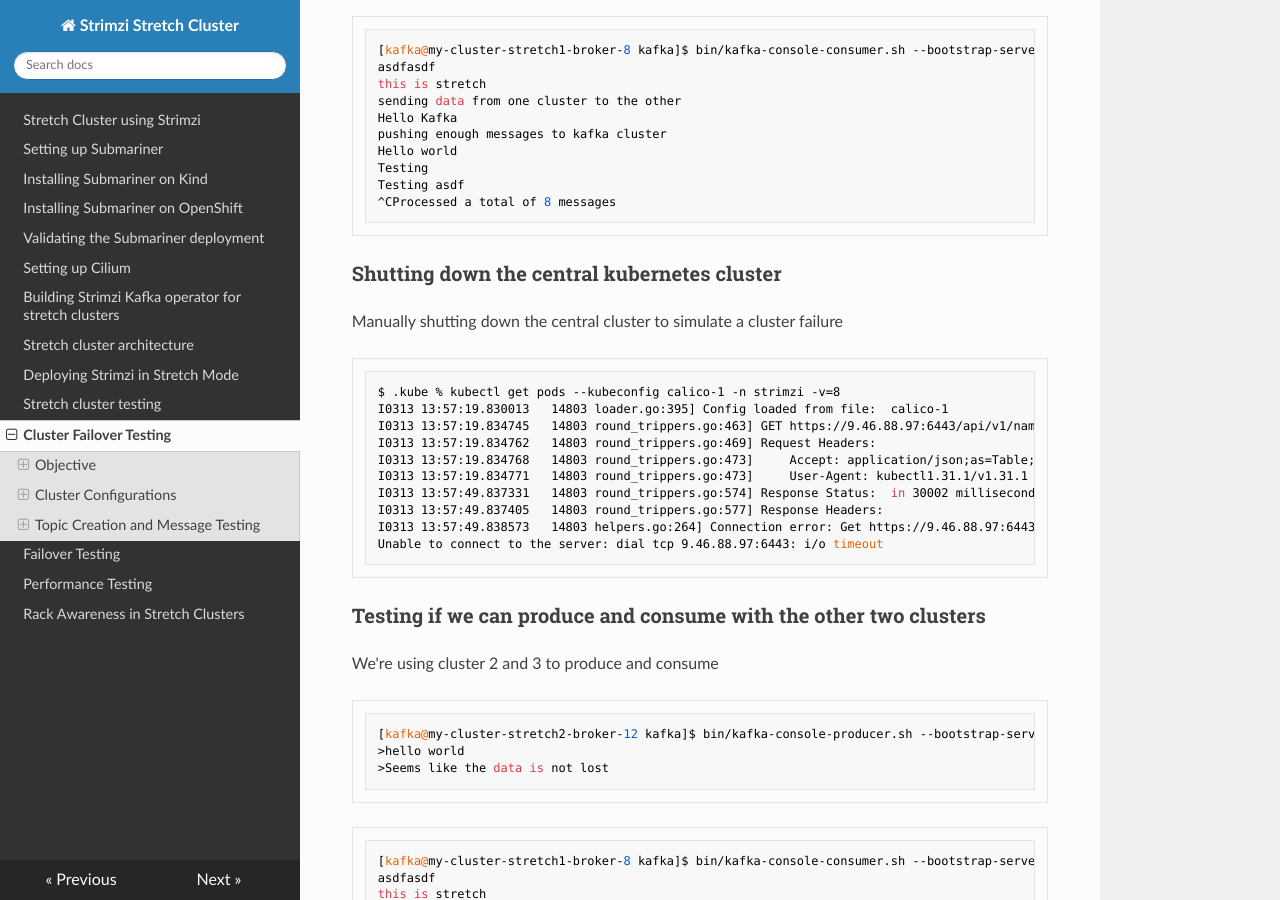
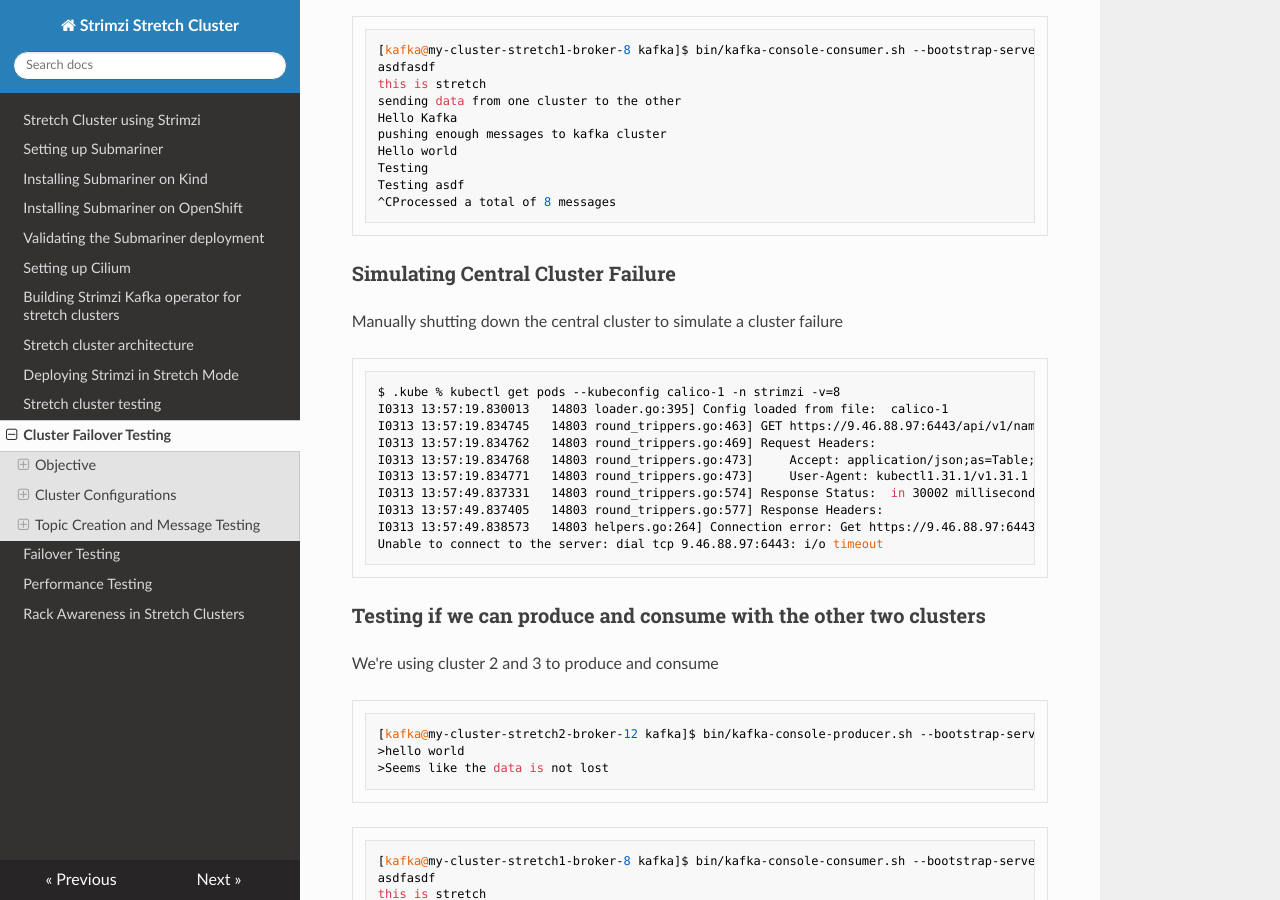
Before and after one commit to aswinayyolath/stretch-kafka-docs, an MkDocs documentation site: the page built from docs/Testing-cluster-failover.md, in a window 1280 px wide and 900 px high, scrolled down 2664 px. Built offline with MkDocs 1.6.1, drawn with Linux system fonts in a browser that asks for light colours; nearby versions of some CDN libraries.

Commit message:
Update docs/Testing-cluster-failover.md
Co-authored-by: Aswin A <55191821+aswinayyolath@users.noreply.github.com>

````diff
--- a/docs/Testing-cluster-failover.md
+++ b/docs/Testing-cluster-failover.md
@@ -121,7 +121,7 @@
 ^CProcessed a total of 8 messages
 ```
 
-### Shutting down the central kubernetes cluster
+### Simulating Central Cluster Failure
 Manually shutting down the central cluster to simulate a cluster failure
 ```bash
 $ .kube % kubectl get pods --kubeconfig calico-1 -n strimzi -v=8
````
